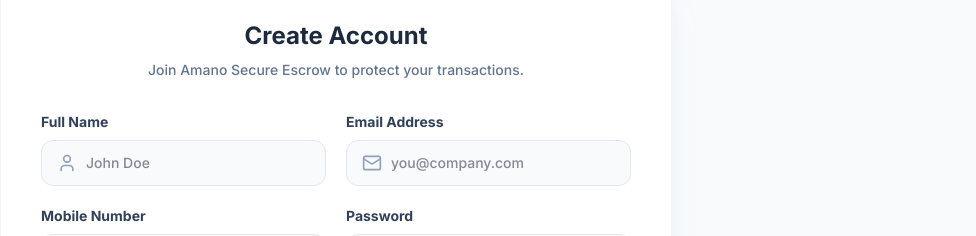
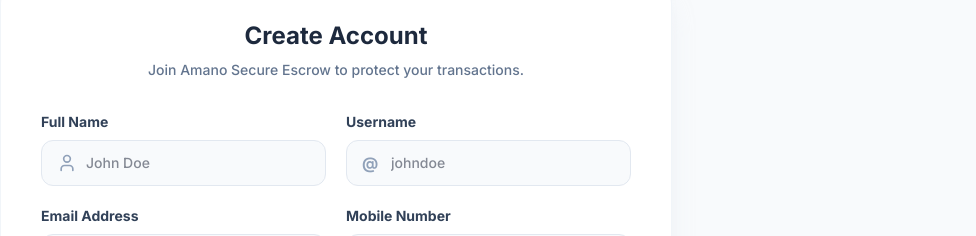
Before and after one commit to AnushaSabir/AmanoScrew, a Next.js app: page /register in a window 1280 px wide. Shown: the part 181-417 px from the top of the page, without its empty margins (304-1280 px from the left). Built offline with nearby package versions, Linux system fonts and the light colour scheme; no server answers.

Commit message:
feat: add unique username registration system with real-time validation

```diff
--- /dev/null
+++ b/src/app/api/auth/check-username/route.ts
@@ -0,0 +1,35 @@
+import { NextResponse } from 'next/server';
+import { createClient } from '@supabase/supabase-js';
+
+const supabaseUrl = process.env.NEXT_PUBLIC_SUPABASE_URL || '';
+const supabaseServiceKey = process.env.SUPABASE_SERVICE_ROLE_KEY || '';
+const supabaseAdmin = createClient(supabaseUrl, supabaseServiceKey);
+
+export async function POST(request: Request) {
+  try {
+    const { username } = await request.json();
+
+    if (!username || typeof username !== 'string') {
+      return NextResponse.json({ error: 'Username is required' }, { status: 400 });
+    }
+
+    // Check if the username exists in the profiles table (case insensitive)
+    const { data, error } = await supabaseAdmin
+      .from('profiles')
+      .select('id')
+      .ilike('username', username.trim())
+      .limit(1);
+
+    if (error) {
+      console.error('Username check error:', error);
+      return NextResponse.json({ error: 'Failed to check username' }, { status: 500 });
+    }
+
+    const isAvailable = data.length === 0;
+
+    return NextResponse.json({ available: isAvailable });
+  } catch (error: any) {
+    console.error('Unexpected error in check-username route:', error);
+    return NextResponse.json({ error: 'Internal server error' }, { status: 500 });
+  }
+}
--- a/src/app/register/page.tsx
+++ b/src/app/register/page.tsx
@@ -1,6 +1,6 @@
 "use client";
 
-import { useState, useRef } from "react";
+import { useState, useRef, useEffect } from "react";
 import { useRouter } from "next/navigation";
 import { useAuth } from "@/contexts/AuthContext";
 import Link from "next/link";
@@ -24,6 +24,9 @@
 
 export default function RegisterPage() {
   const [name, setName] = useState("");
+  const [username, setUsername] = useState("");
+  const [usernameAvailable, setUsernameAvailable] = useState<boolean | null>(null);
+  const [isCheckingUsername, setIsCheckingUsername] = useState(false);
   const [email, setEmail] = useState("");
   const [mobile, setMobile] = useState("");
   const [password, setPassword] = useState("");
@@ -53,12 +56,57 @@
   const cnicBackRef = useRef<HTMLInputElement>(null);
   const passportRef = useRef<HTMLInputElement>(null);
 
+  // Debounce Username Check
+  useEffect(() => {
+    const checkUsername = async () => {
+      if (!username || username.trim().length < 3) {
+        setUsernameAvailable(null);
+        return;
+      }
+
+      setIsCheckingUsername(true);
+      try {
+        const res = await fetch('/api/auth/check-username', {
+          method: 'POST',
+          headers: { 'Content-Type': 'application/json' },
+          body: JSON.stringify({ username: username.trim() })
+        });
+        const data = await res.json();
+        if (res.ok) {
+          setUsernameAvailable(data.available);
+        } else {
+          setUsernameAvailable(null);
+        }
+      } catch (err) {
+        console.error("Failed to check username", err);
+        setUsernameAvailable(null);
+      } finally {
+        setIsCheckingUsername(false);
+      }
+    };
+
+    const debounceTimer = setTimeout(() => {
+      checkUsername();
+    }, 500);
+
+    return () => clearTimeout(debounceTimer);
+  }, [username]);
+
   const handleRegister = async (e: React.FormEvent) => {
     e.preventDefault();
     setError("");
 
     if (!captchaChecked) {
       setError("Please verify that you are not a robot.");
+      return;
+    }
+
+    if (usernameAvailable === false) {
+      setError("Please choose a different username. This one is already taken.");
+      return;
+    }
+    if (isCheckingUsername || username.trim().length < 3) {
+      setError("Please enter a valid, available username.");
       return;
     }
 
@@ -103,7 +151,7 @@
         backUrl: backUrl || undefined
       };
 
-      const { success, error: authError } = await register(name, email, password, mobile, kycData);
+      const { success, error: authError } = await register(name, email, password, mobile, username, kycData);
       if (success) {
         try {
           await fetch('/api/auth/welcome-email', {
@@ -177,6 +225,40 @@
                   placeholder="John Doe"
                 />
               </div>
+            </div>
+
+            <div>
+              <label className="block text-sm font-bold text-slate-700 mb-2">Username</label>
+              <div className="relative">
+                <div className="absolute inset-y-0 left-0 pl-4 flex items-center pointer-events-none">
+                  <span className="text-slate-400 font-bold">@</span>
+                </div>
+                <input
+                  type="text"
+                  required
+                  value={username}
+                  onChange={(e) => setUsername(e.target.value)}
+                  className={`w-full pl-11 pr-10 py-3 bg-slate-50 border rounded-xl text-sm font-medium focus:ring-2 focus:ring-primary/20 focus:border-primary focus:bg-white transition-all outline-none ${username && username.length >= 3 ? (usernameAvailable === true ? 'border-emerald-500 bg-emerald-50/30' : usernameAvailable === false ? 'border-red-500 bg-red-50/30' : 'border-slate-200') : 'border-slate-200'}`}
+                  placeholder="johndoe"
+                />
+                <div className="absolute inset-y-0 right-0 pr-4 flex items-center pointer-events-none">
+                  {isCheckingUsername ? (
+                    <RefreshCw className="h-4 w-4 text-slate-400 animate-spin" />
+                  ) : username && username.length >= 3 ? (
+                    usernameAvailable === true ? (
+                      <CheckSquare className="h-4 w-4 text-emerald-500" />
+                    ) : usernameAvailable === false ? (
+                      <X className="h-5 w-5 text-red-500" />
+                    ) : null
+                  ) : null}
+                </div>
+              </div>
+              {username && username.length >= 3 && usernameAvailable === false && !isCheckingUsername && (
+                <p className="text-red-500 text-xs font-bold mt-1">Username is already taken.</p>
+              )}
+              {username && username.length >= 3 && usernameAvailable === true && !isCheckingUsername && (
+                <p className="text-emerald-500 text-xs font-bold mt-1">Username is available!</p>
+              )}
             </div>
 
             <div>
--- a/src/contexts/AuthContext.tsx
+++ b/src/contexts/AuthContext.tsx
@@ -7,7 +7,7 @@
 interface AuthContextType {
   user: any | null; // We use any to accommodate the profile data
   login: (email: string, pass: string) => Promise<{ success: boolean; error?: string }>;
-  register: (name: string, email: string, pass: string, mobile?: string, kycData?: { type: string; frontUrl: string; backUrl?: string }) => Promise<{ success: boolean; error?: string }>;
+  register: (name: string, email: string, pass: string, mobile?: string, username?: string, kycData?: { type: string; frontUrl: string; backUrl?: string }) => Promise<{ success: boolean; error?: string }>;
   logout: () => Promise<void>;
   isLoading: boolean;
 }
@@ -78,7 +78,7 @@
     }
   };
 
-  const register = async (name: string, email: string, pass: string, mobile?: string, kycData?: { type: string; frontUrl: string; backUrl?: string }) => {
+  const register = async (name: string, email: string, pass: string, mobile?: string, username?: string, kycData?: { type: string; frontUrl: string; backUrl?: string }) => {
     try {
       const { data, error } = await supabase.auth.signUp({
         email,
@@ -87,6 +87,7 @@
           emailRedirectTo: `${window.location.origin}/login?confirmed=true`,
           data: {
             full_name: name,
+            username: username
           }
         }
       });
@@ -100,6 +101,7 @@
             id: data.user.id,
             email: email,
             full_name: name,
+            username: username?.trim() || null,
             phone: mobile?.trim() || null,
             kyc_status: kycData ? 'Pending' : 'Unverified',
             kyc_doc_type: kycData?.type,
```
